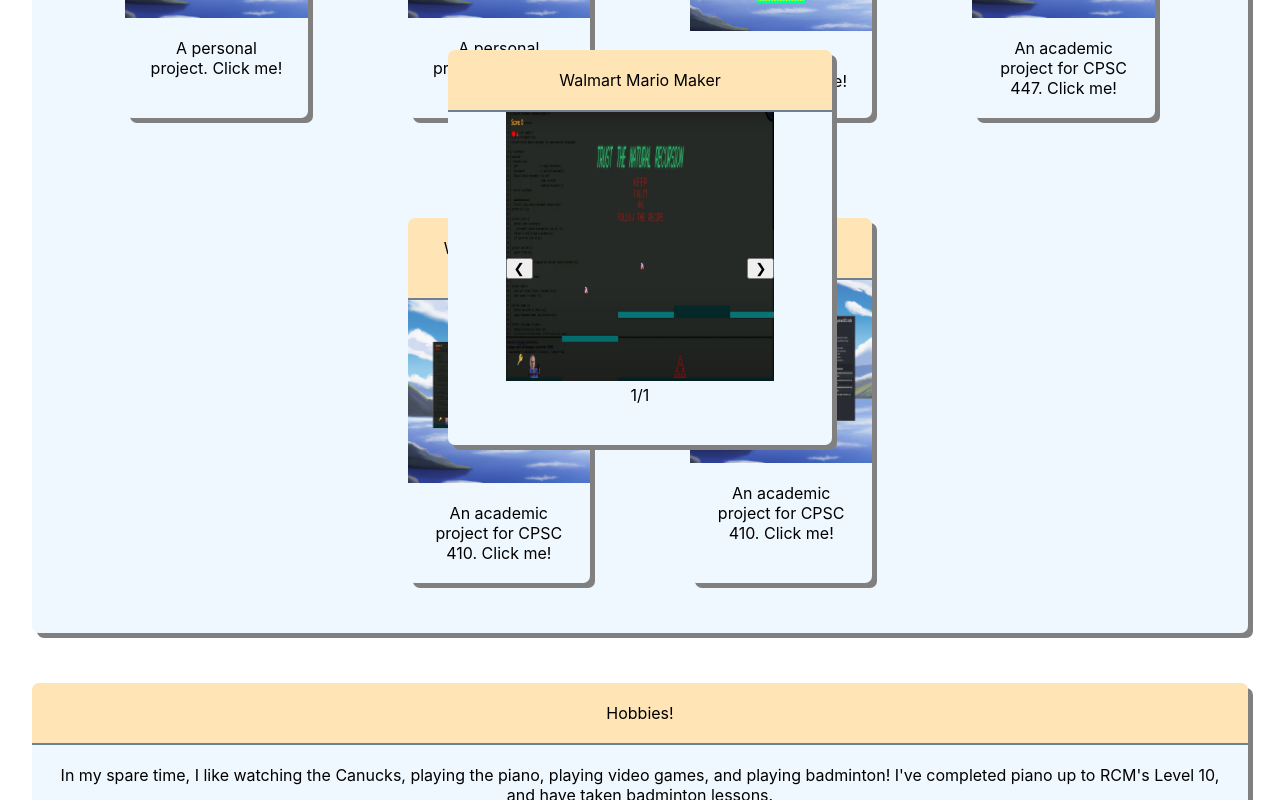
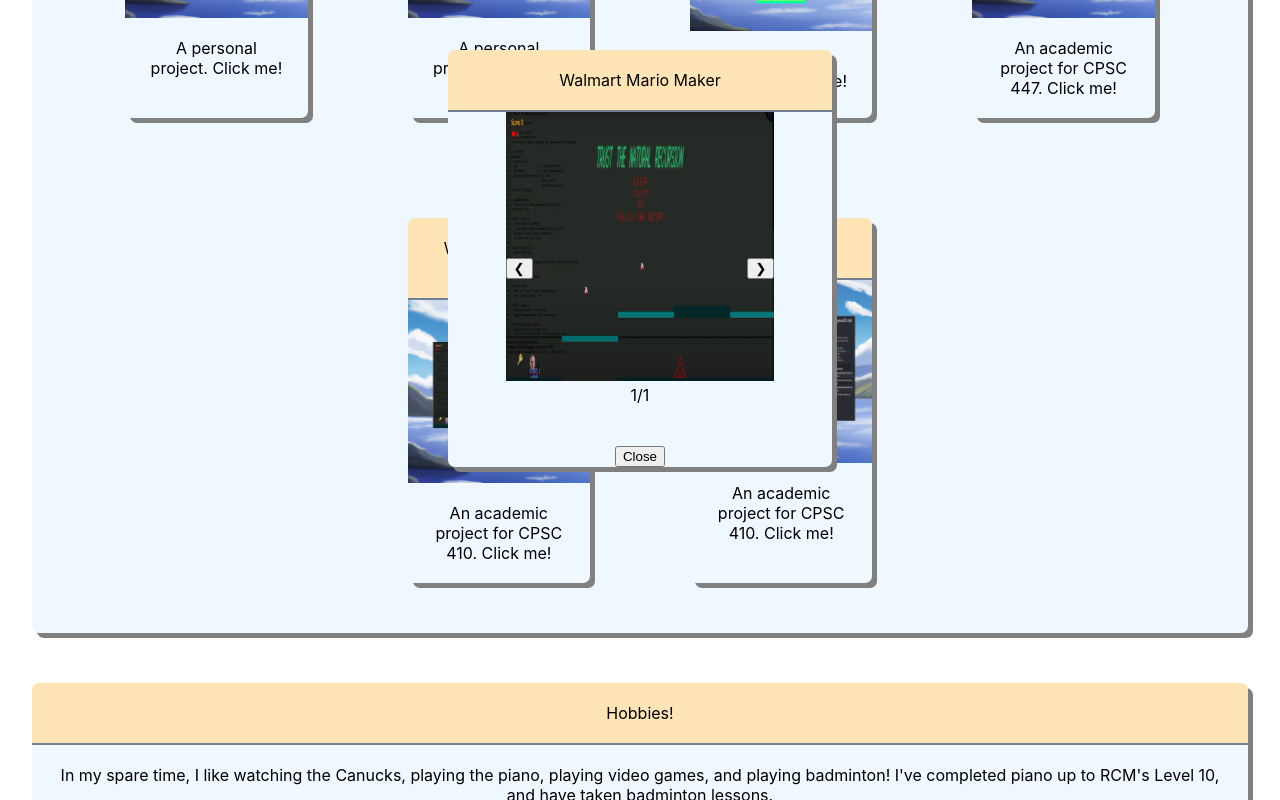
Before and after one commit to eiletan/eiletan.github.io, a React (Create React App) app: page / in a window 1280 px wide. Both pictures are taken after a click on the element 498 px from the left and 1020 px from the top of the page. Shown: the part 620-1420 px from the top of the page. Built offline with nearby package versions, Linux system fonts and the light colour scheme.

Commit message:
Fix issue with flex display for modals and add close button

```diff
--- a/src/components/HomePage.js
+++ b/src/components/HomePage.js
@@ -19,7 +19,6 @@
 
     // Pass this handler to the preview card components, they include the content they receive from props and send it to the modal state
     function previewCardClick(id) {
-        console.log(id);
         setModalActive(true);
         setModalContent(projectSection["content"][id]);
     }
@@ -48,7 +47,9 @@
     function modalCardAsContent(data) {
         let imgSlider = <ImageSlider images={data["modalImages"]}></ImageSlider>;
         let content = <p className="text">{data["modalContent"]}</p>;
-        let container = <div className="generalColumnFlexContainer">{imgSlider}{content}</div>;
+        let closeButton = <button className="button closeButton" onClick={closeModal}>Close</button>;
+        let buttonContainer = <div className="buttonContainer">{closeButton}</div>;
+        let container = <div className="generalColumnFlexContainer">{imgSlider}{content}{buttonContainer}</div>;
         return container;
     }
 
--- a/src/css/App.css
+++ b/src/css/App.css
@@ -8,10 +8,10 @@
 
 .generalColumnFlexContainer {
     position: relative;
-    display: column;
+    display: flex;
     flex-wrap: wrap;
-    flex-direction: row;
-    justify-content: center;
+    flex-direction: column;
+    align-items: center;
 }
 
 .text {
```
